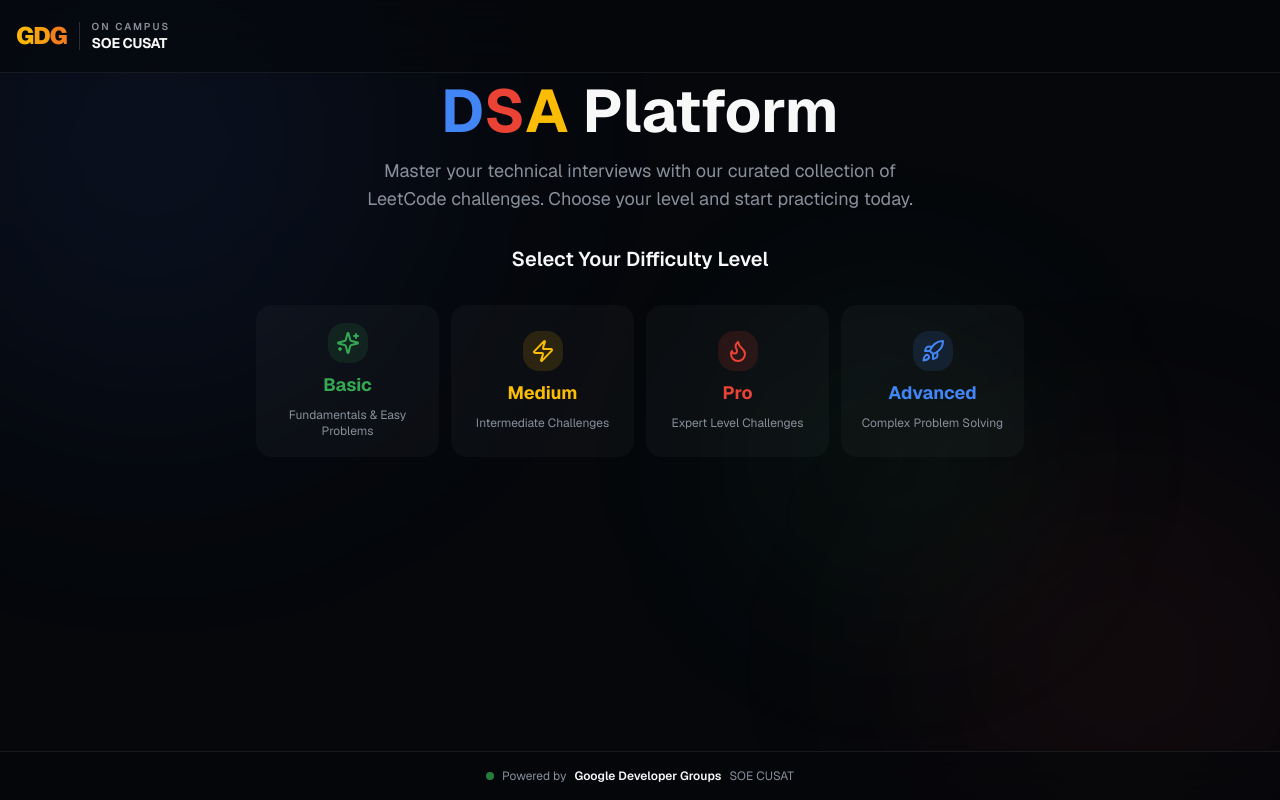
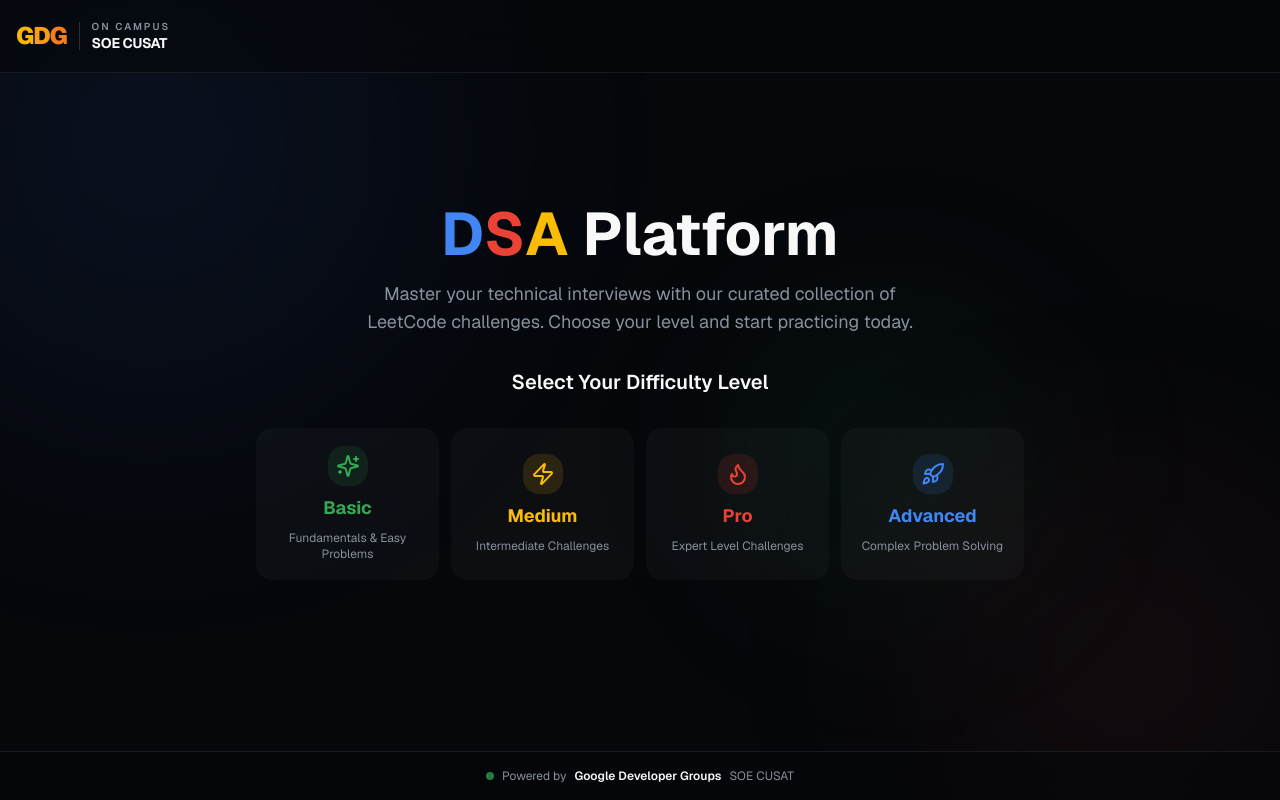
Before and after one commit to Ebin746/gdgSpinWheel, a Next.js app: page / in a window 1280 px wide. Built offline with nearby package versions, Linux system fonts and the light colour scheme.

Commit message:
fix:padding

```diff
--- a/app/page.tsx
+++ b/app/page.tsx
@@ -199,7 +199,7 @@ export default function LuckyDrawPage() {
       </header>
 
       {/* Scrollable Content Area */}
-      <div className="flex-1 flex flex-col items-center justify-start pt-2 pb-10">
+      <div className="flex-1 flex flex-col items-center justify-center pb-10">
         <div className="w-full max-w-7xl px-4 relative z-10">
           {showHistory && storedResults.length > 0 ? (
             /* History View */
```
